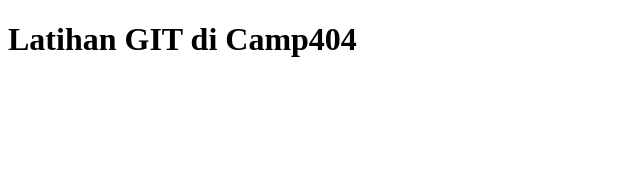
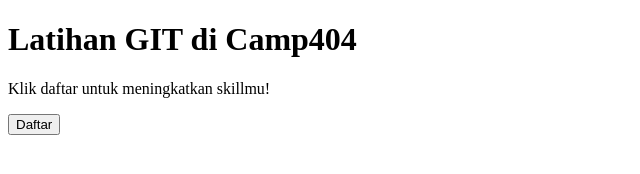
Before and after one commit to aldearizka99/latihanGIT, a plain HTML site: page index.html in a window 1280 px wide. Shown: the whole page, without its empty margins (0-640 px from the left). Drawn offline with Linux system fonts and the light colour scheme.

Commit message:
mengubah index.html dai komputer

```diff
--- a/index.html
+++ b/index.html
@@ -5,5 +5,7 @@
     </head>
     <body>
         <h1>Latihan GIT di Camp404</h1>
+        <p>Klik daftar untuk meningkatkan skillmu!</p>
+        <button>Daftar</button>
     </body>
 </html>
```
